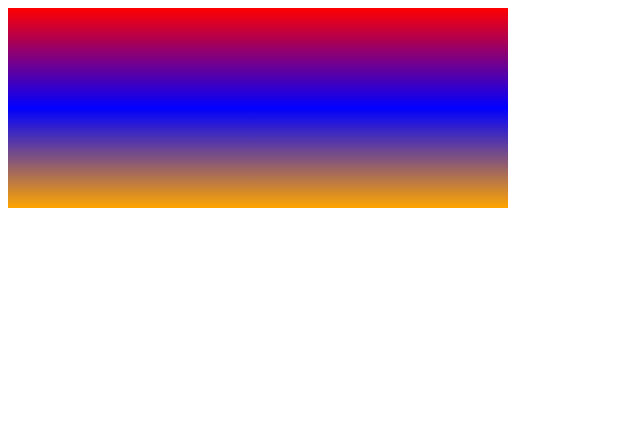
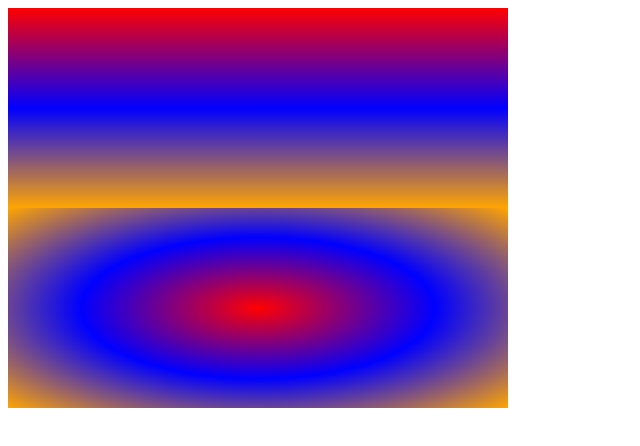
Before and after one commit to wisamosman/gradients, a plain HTML site: page index.html in a window 1280 px wide. Shown: the whole page, without its empty margins (0-640 px from the left). Drawn offline with Linux system fonts and the light colour scheme.

Commit message:
add html4

```diff
--- a/index.html
+++ b/index.html
@@ -9,5 +9,6 @@
 </head>
 <body>
     <div class="q1"></div>
+    <div class="q2"></div>
 </body>
 </html>
--- a/style.css
+++ b/style.css
@@ -3,3 +3,8 @@
     height: 200px;
     background-image: linear-gradient(red ,blue,orange);
 }
+.q2{
+    width: 500px;
+    height: 200px;
+    background-image: radial-gradient(red,blue,orange);
+}
```
